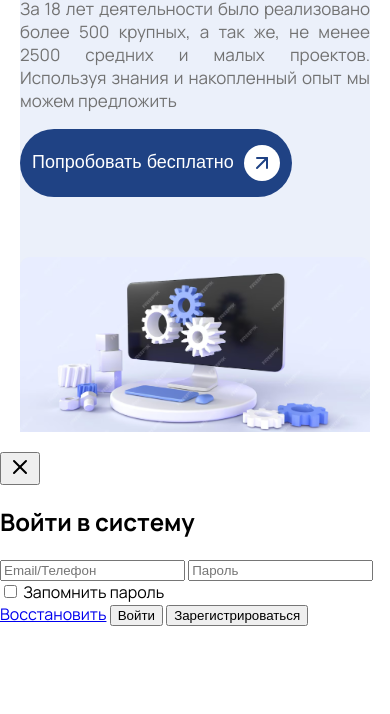
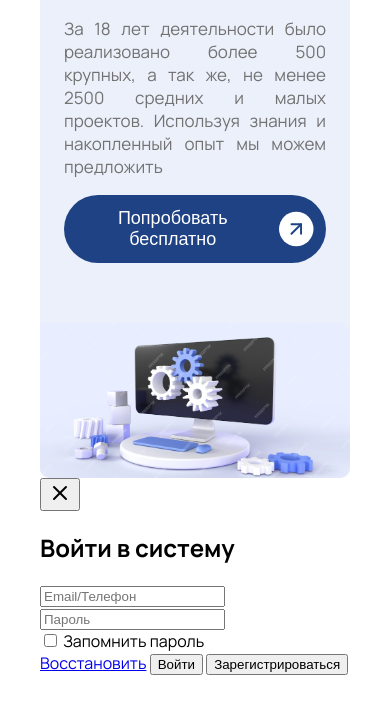
Before and after one commit to yuliaraitsyna/tech-task, a plain HTML site: page index.html in a window 390 px wide. Shown: the part 138-852 px from the top of the page. Drawn offline with Linux system fonts and the light colour scheme.

Commit message:
feat: add vertical layout

```diff
--- a/styles.css
+++ b/styles.css
@@ -2,7 +2,7 @@
 
 html, body {
     margin: 0;
-    padding: 0;
+    padding: 20px;
     font-family: 'Manrope', sans-serif;
 }
 
@@ -13,7 +13,6 @@ html, body {
     border-radius: 10px;
     gap: 36px;
     background-color: #EBF0FA;
-    margin: 20px;
 }
 
 .main-container > img {
@@ -26,7 +25,7 @@ html, body {
 
 .info-container {
     width: 538px;
-    padding: 72px;
+    padding: 24px;
 }
 
 .info-container > h2 {
@@ -61,7 +60,6 @@ html, body {
     text-decoration: none;
 }
 
-
 @media (min-width: 1920px) {
     .main-container {
         gap: 190px;
@@ -71,6 +69,9 @@ html, body {
 @media (min-width: 1440px) and (max-width: 1919px) {
     .main-container {
         gap: 36px;
+    }
+    .info-container {
+        padding: 72px;
     }
 }
 
@@ -82,12 +83,13 @@ html, body {
     .main-container > img {
         width: 100%;
         height: auto;
-        border-radius: 10px 10px 0 0;
+        border-bottom-left-radius: 10px;
+        border-bottom-right-radius: 10px;
     }
 
     .info-container {
-        width: 100%;
-        padding: 24px;
+        width: calc(100% - 48px);
+        padding: 24x;
     }
 }
 
@@ -99,11 +101,17 @@ html, body {
     .main-container > img {
         width: 100%;
         height: auto;
-        border-radius: 10px 10px 0 0;
+        border-bottom-left-radius: 10px;
+        border-bottom-right-radius: 10px;
     }
 
     .info-container {
-        width: 100%;
+        width: calc(100% - 48px);
         padding: 24px;
     }
+
+    .info-container > button {
+        align-self: center;
+        justify-self: center;
+    }
 }
```
